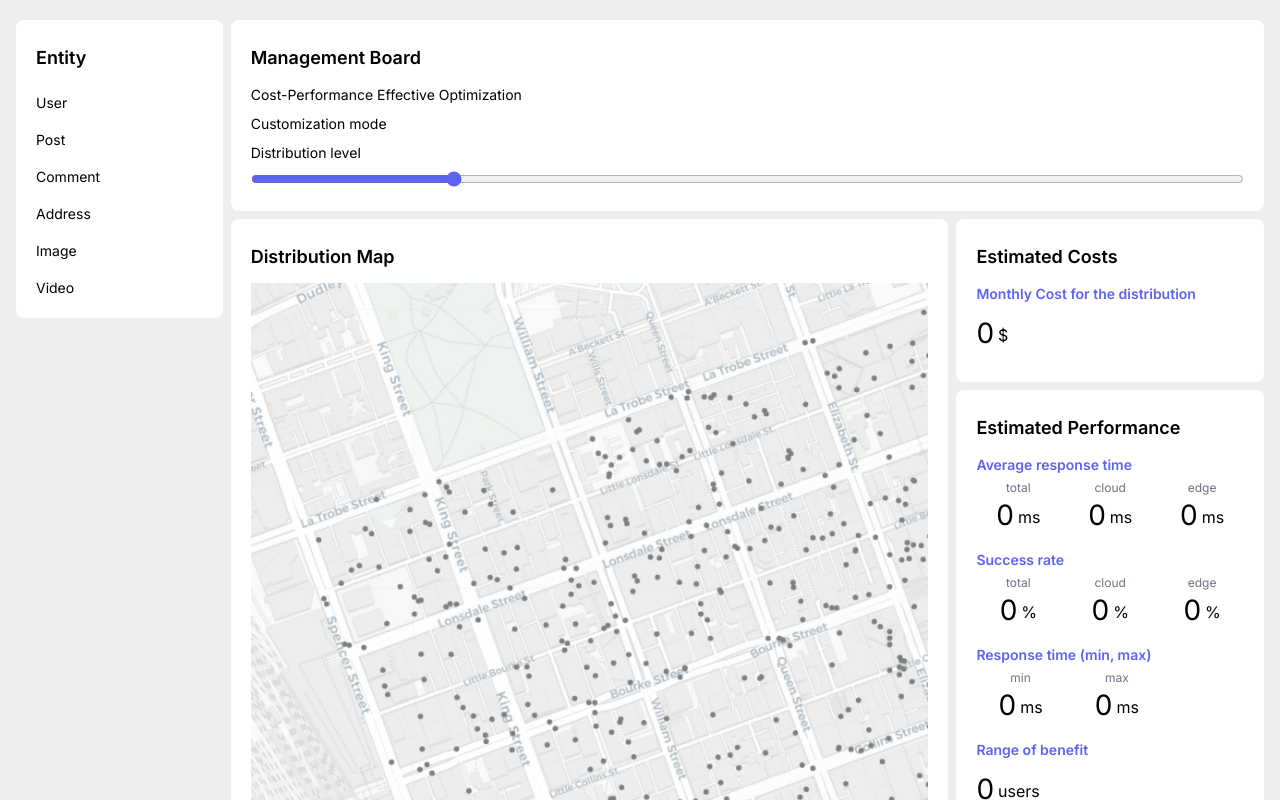
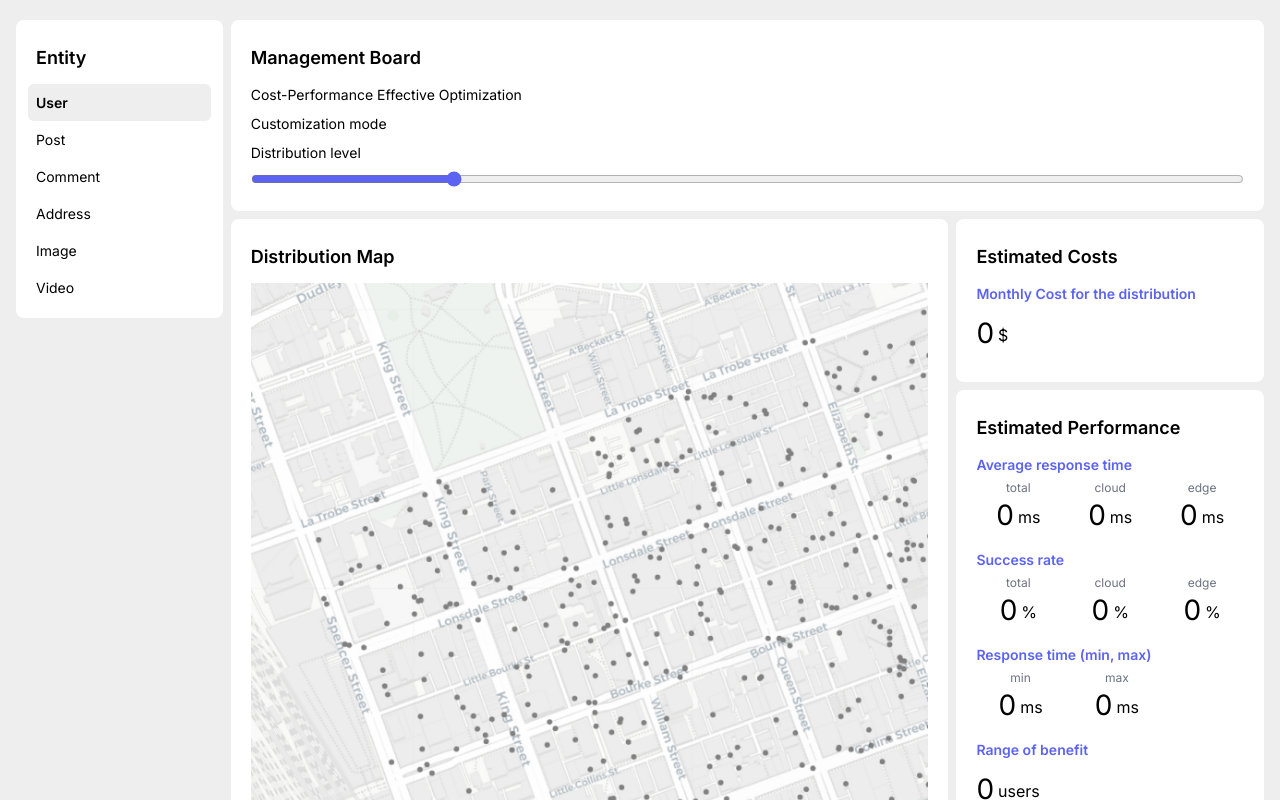
Before and after one commit to ynawhocodes/ddec-simul-project, a Next.js app: page / in a window 1280 px wide. Built offline with nearby package versions, Linux system fonts and the light colour scheme; no server answers.

Commit message:
[mod] Entity UI 변경

```diff
--- a/src/app/(components)/Entity.tsx
+++ b/src/app/(components)/Entity.tsx
@@ -6,7 +6,7 @@ const Entity = () => {
       <h3 className="font-semibold px-2 py-3 text-lg">Entity</h3>
       <div className="flex flex-col">
         <Link
-          className="hover:bg-[#eee] hover:font-semibold px-2 hover:rounded-md py-2 text-[14px]"
+          className="bg-[#eee] font-semibold px-2 rounded-md py-2 text-[14px]"
           href=""
         >
           User
```
